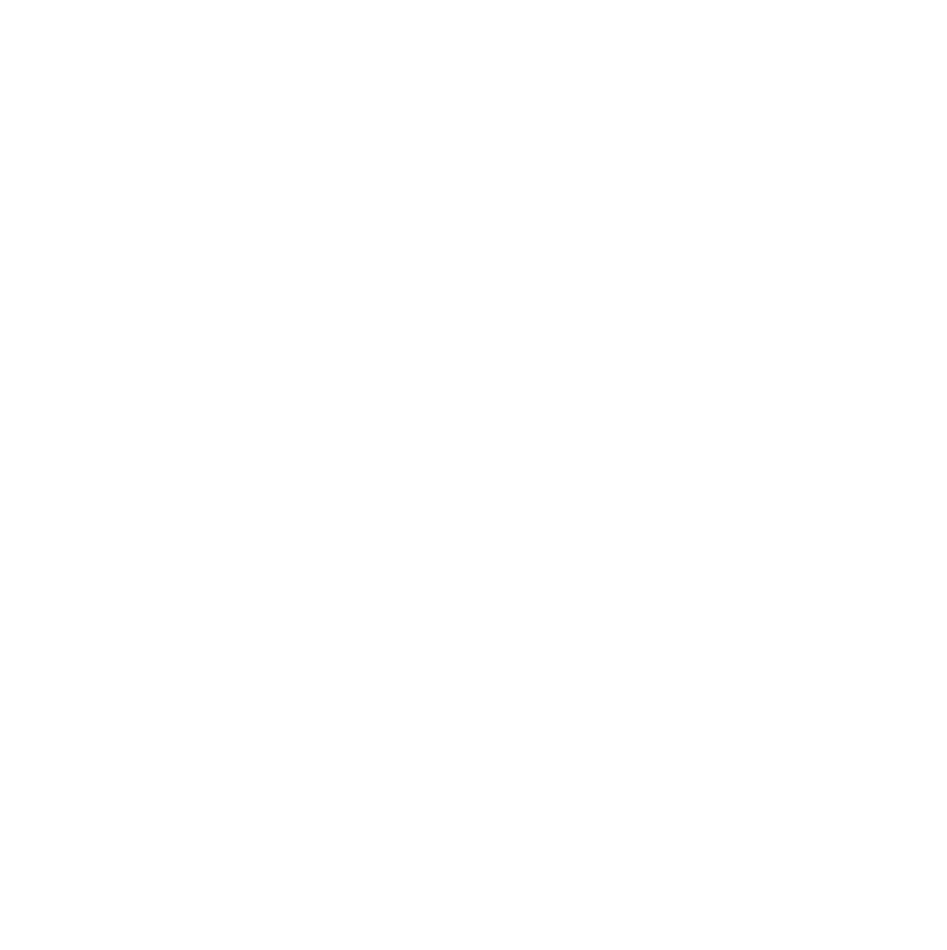
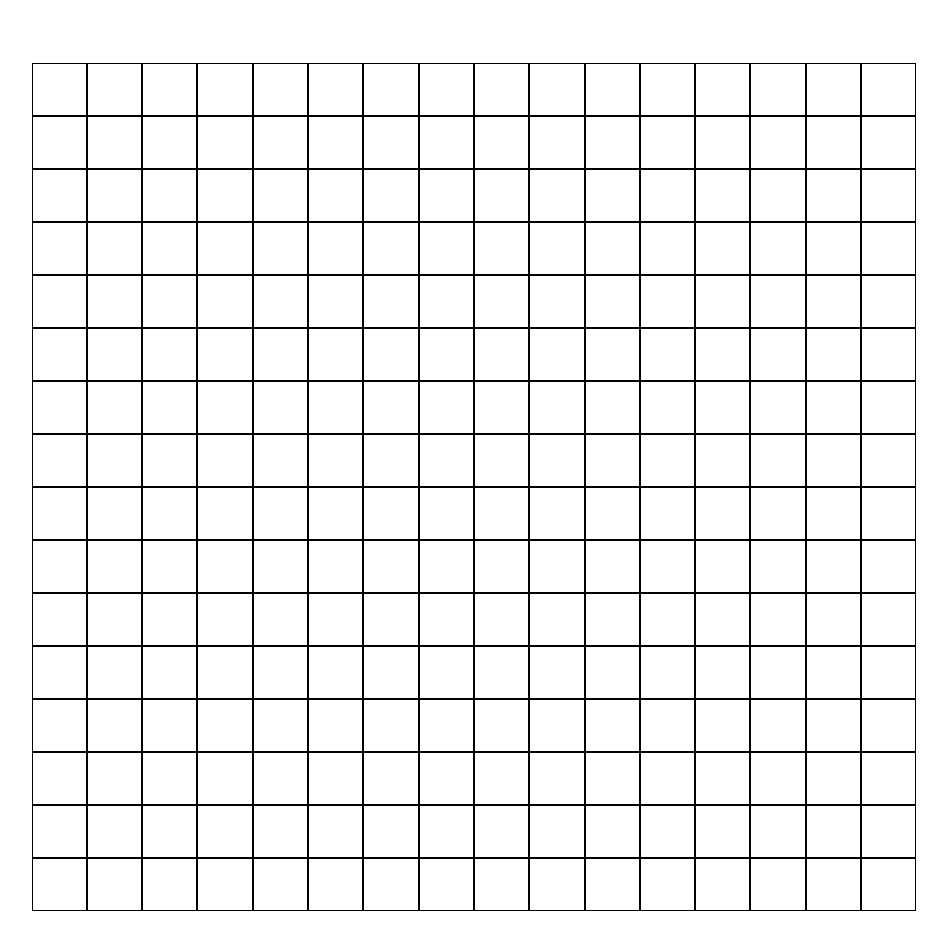
Before and after one commit to nxnikolaos/etch-a-sketch, a plain HTML site: page index.html in a window 1280 px wide. Shown: the whole page, without its empty margins (166-1113 px from the left). Before the commit the page ends 800 px from the top, so only its background shows below. Drawn offline with Linux system fonts and the light colour scheme.

Commit message:
Completed base grid layout

```diff
--- a/index.html
+++ b/index.html
@@ -8,7 +8,8 @@
     <link rel="stylesheet" href="styles.css">
 </head>
 <body>
-
+    <div class="container">
+    </div>
 
     <script src="script.js"></script>
 </body>
--- a/script.js
+++ b/script.js
@@ -0,0 +1,9 @@
+const parent = document.querySelector('.container');
+
+const gridDiv = [];
+for(let i=0; i<16; i++){
+    for(let j=0; j<16; j++){
+        gridDiv[i,j] = document.createElement('div');
+        parent.appendChild(gridDiv[i,j]);
+    }
+}
--- a/styles.css
+++ b/styles.css
@@ -0,0 +1,21 @@
+
+html{
+    box-sizing: border-box;
+}
+*, *:before, *:after{
+    box-sizing: inherit;
+}
+
+.container {
+    width:70%;
+    margin:5% auto;
+    display: flex;
+    flex-wrap: wrap;
+}
+
+.container > div{
+    flex-basis:6.25%;
+    border:1px solid black;
+    height:53px;
+    display: inline-block;
+}
```
